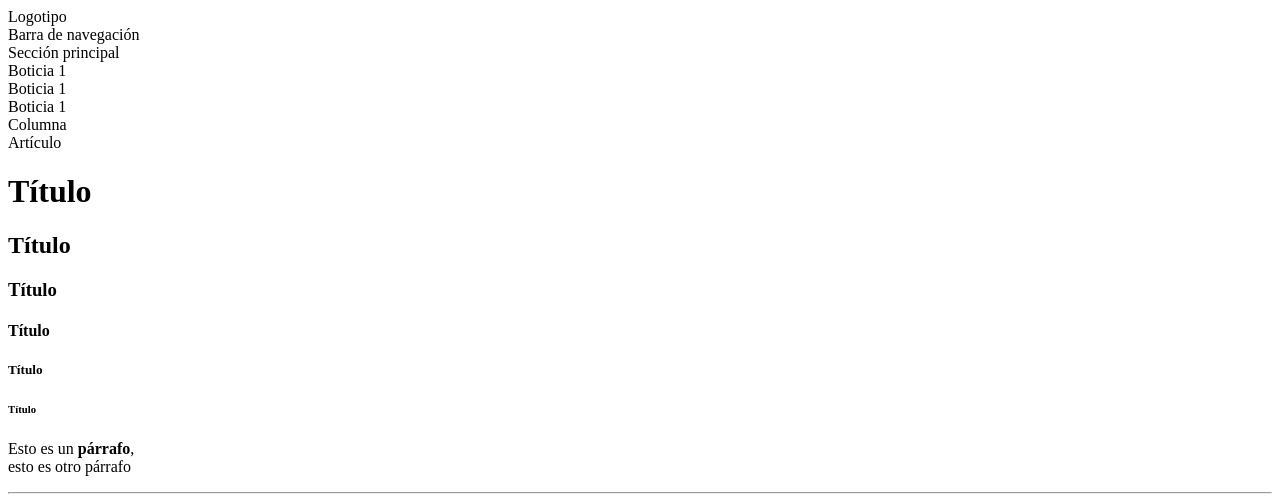
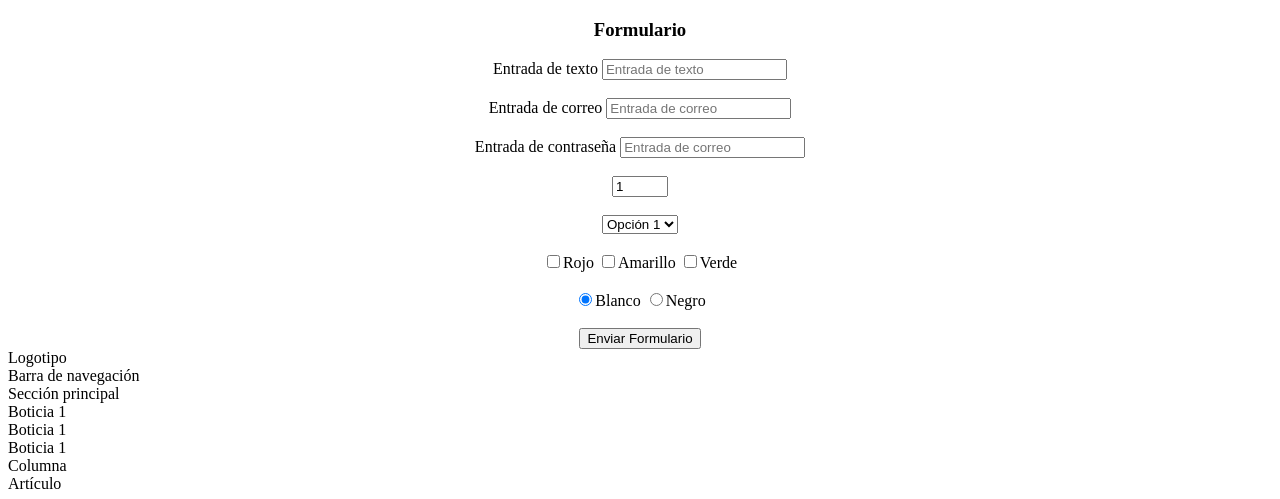
Before and after one commit to coneking/html5_css, a plain HTML site: page my_web/03.cuerpo.html in a window 1280 px wide. Shown: the top 499 px of the page. Drawn offline with Linux system fonts and the light colour scheme.

Commit message:
Información sobre Formularios

```diff
--- a/my_web/03.cuerpo.html
+++ b/my_web/03.cuerpo.html
@@ -15,6 +15,75 @@
 	</head>
 
 	<body>
+
+		<center><h3>Formulario</h3>
+		<!-- <center> centra cualquier ojeto del html5; un párrafo, un título, un formulario, etc -->
+
+			<form>
+			<!-- <form> es una etiqueta que permite crear formularios para que el usuario interactue enviando información, comentarios, etc -->
+				<label for="texto">Entrada de texto</label>
+				<!-- <label> es una etiqueta para referenciar algún objeto de la página, por ejemplo un "input". Para que la referencia funcione se debe agregar el parámetro "for" buscará el nombre de un id de un objeto-->
+				<input id="texto" type="text" placeholder="Entrada de texto" value="" required="">
+				<!-- <input> Permite la interacción del usuario ingresando información, posee algunos parámetros como:
+					- type: Es el tipo de entrada a usar, ejem "text", "email", "button", "submit"... más info https://www.w3schools.com/html/html_form_input_types.asp
+
+					- placeholder: Un texto preescrito para guíar al usuario
+					- value: Es un parámetro que guardará lo que se ingrese en el input, por defecto está vacío
+					- readonly: Es un parámetro que bloquea la entrada de información
+					- id: Nombre único
+					- required: Indica que este input no puede estar vacío -->
+
+				<br>
+				<br>
+
+				<label for="correo">Entrada de correo</label>
+				<input id="correo" type="email" placeholder="Entrada de correo" value="" required="">
+
+				<br>
+				<br>
+
+				<label for="pass">Entrada de contraseña</label>
+				<input id="pass" type="password" placeholder="Entrada de correo" value="" required="">
+
+				<br>
+				<br>
+
+				<input type="number" value="1" min="0" max="20">
+
+				<br>
+				<br>
+
+				<select>
+				<!-- <select> etiqueta para crear seleciones múltiples. Las opciones se configuran con la etiqueta <option> -->
+					<option>Opción 1</option>
+					<option>Opción 2</option>
+					<option>Opción 3</option>
+				</select>
+
+				<br>
+				<br>
+
+				<input type="checkbox" id="rojo"><label for="rojo">Rojo</label>
+				<input type="checkbox" id="amarillo"><label for="amarillo">Amarillo</label>
+				<input type="checkbox" id="verde"><label for="verde">Verde</label>
+
+
+				<br>
+				<br>
+
+				<input type="radio" id="blanco" name="radio" checked=""><label for="blanco">Blanco</label>
+				<input type="radio" id="negro" name="radio"><label for="negro">Negro</label>
+				<!-- En este ejemplo se crean dos botones de tipo "radio" y para que no sean de selección múltiple, se agrega el parámetro "name" con el mismo valor, de esa forma no se podrán seleccionar más de uno.
+					<checked> se utiliza para marcar una opción del radio de forma predeterminada -->
+
+				<br>
+				<br>
+
+				<input type="submit" value="Enviar Formulario">
+				<!-- el parámetro "submit" se utiliza para enviar el formulario y "value" es el nombre del botón. Si queremos que el formulario se envíe sólo cuando los campos anteriores estén completados, cada input debe tener agregado el parámetro "required" -->
+
+			</form>
+		</center>
 
 		<header>
 			<div id="logotipo">Logotipo</div>
@@ -128,7 +197,7 @@
 		<p>Abril: <progress value="45" min="0" max="100"></progress></p>
 
 
-		<audio autoplay controls loop preload="auto">
+		<audio autoplay controls loop preload="none">
 		<!-- <audio> etiqueta para utilizar archivos de audio en html5. Esta etiqueta puede tener atributos como:
 			- autoplay: Reproducirá automáticamente la música
 			- controls: Mostrará los controles para el audio
```
